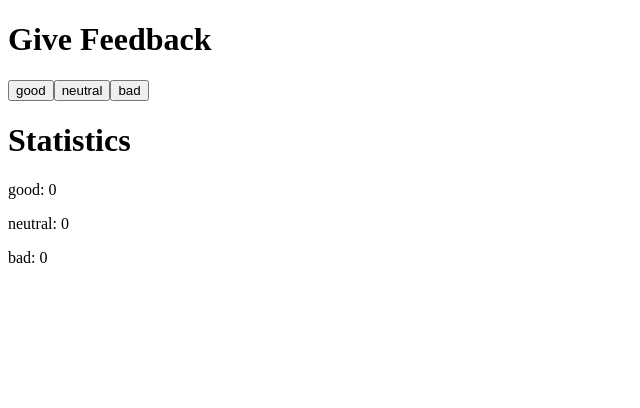
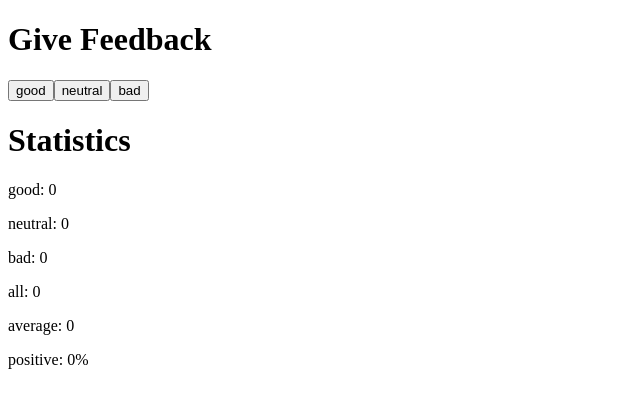
Before and after one commit to partySquirrel/fullstackopen2022, a React (Create React App) app in the folder osa1/unicafe/: page / in a window 1280 px wide. Shown: the top 408 px of the page, without its empty margins (0-640 px from the left). Built offline with nearby package versions, Linux system fonts and the light colour scheme.

Commit message:
add more stats osa1.7

```diff
--- a/osa1/unicafe/src/App.js
+++ b/osa1/unicafe/src/App.js
@@ -1,9 +1,9 @@
-import { useState } from 'react'
+import {useState} from 'react'
 
 const Header = ({text}) => <h1>{text}</h1>
 const Stats = ({text, value}) => <p>{text}: {value}</p>
 
-const Button = ({ handleClick, text }) => (
+const Button = ({handleClick, text}) => (
   <button onClick={handleClick}>
     {text}
   </button>
@@ -19,17 +19,36 @@ const App = () => {
   const handleNeutral = () => setNeutral(neutral + 1)
   const handleBad = () => setBad(bad + 1)
 
+  // yhteenlasketun määrän
+  const total = () => good + neutral + bad
+
+  // keskiarvon (hyvän arvo 1, neutraalin 0, huonon -1)
+  const average = () => {
+    if (total() === 0) return 0
+
+    return (good - bad) / total()
+  }
+
+  // kuinka monta prosenttia palautteista on ollut positiivisia
+  const positive = () => {
+    if (total() === 0 || good === 0) return '0%'
+    return `${good / total() * 100}%`
+  }
+
   return (
     <div>
       <Header text='Give Feedback'/>
-      <Button handleClick={handleGood} text='good' />
-      <Button handleClick={handleNeutral} text='neutral' />
-      <Button handleClick={handleBad} text='bad' />
+      <Button handleClick={handleGood} text='good'/>
+      <Button handleClick={handleNeutral} text='neutral'/>
+      <Button handleClick={handleBad} text='bad'/>
 
       <Header text='Statistics'/>
-      <Stats value={good} text='good' />
-      <Stats value={neutral} text='neutral' />
-      <Stats value={bad} text='bad' />
+      <Stats value={good} text='good'/>
+      <Stats value={neutral} text='neutral'/>
+      <Stats value={bad} text='bad'/>
+      <Stats value={total()} text='all'/>
+      <Stats value={average()} text='average'/>
+      <Stats value={positive()} text='positive'/>
     </div>
   )
 }
```
